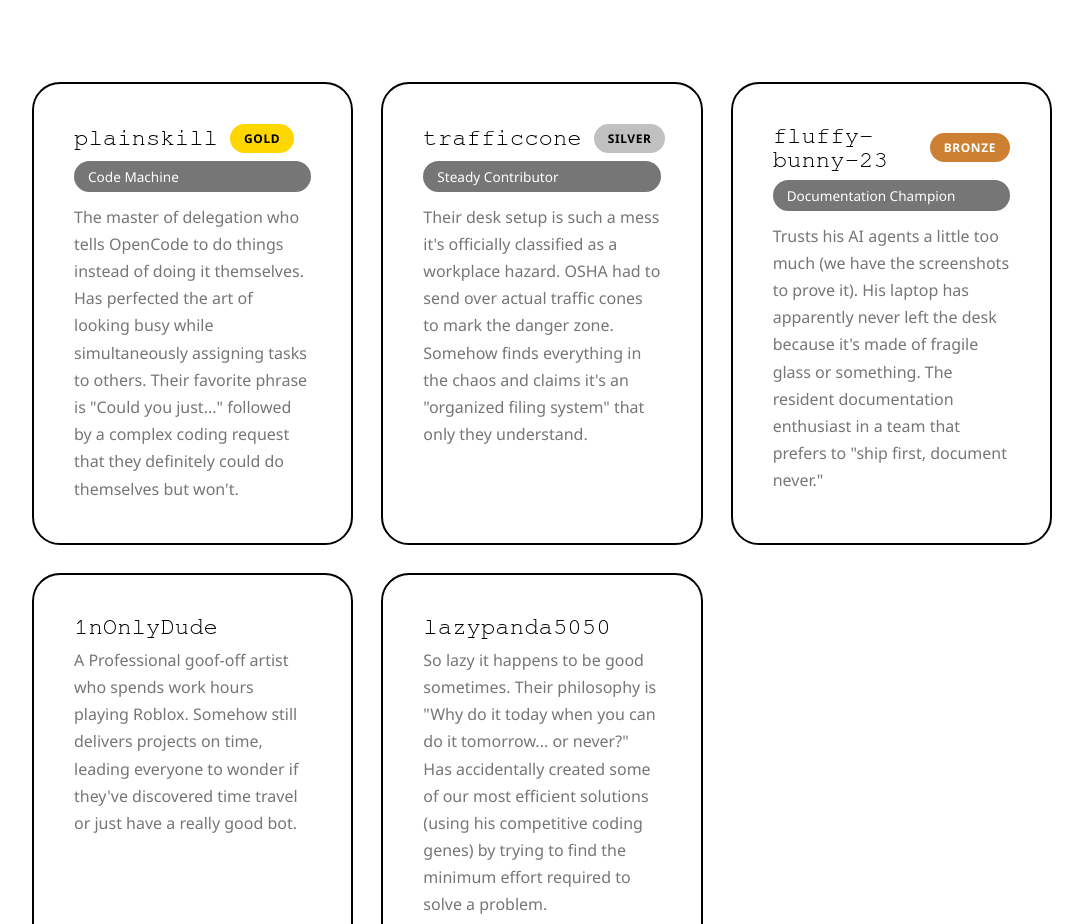
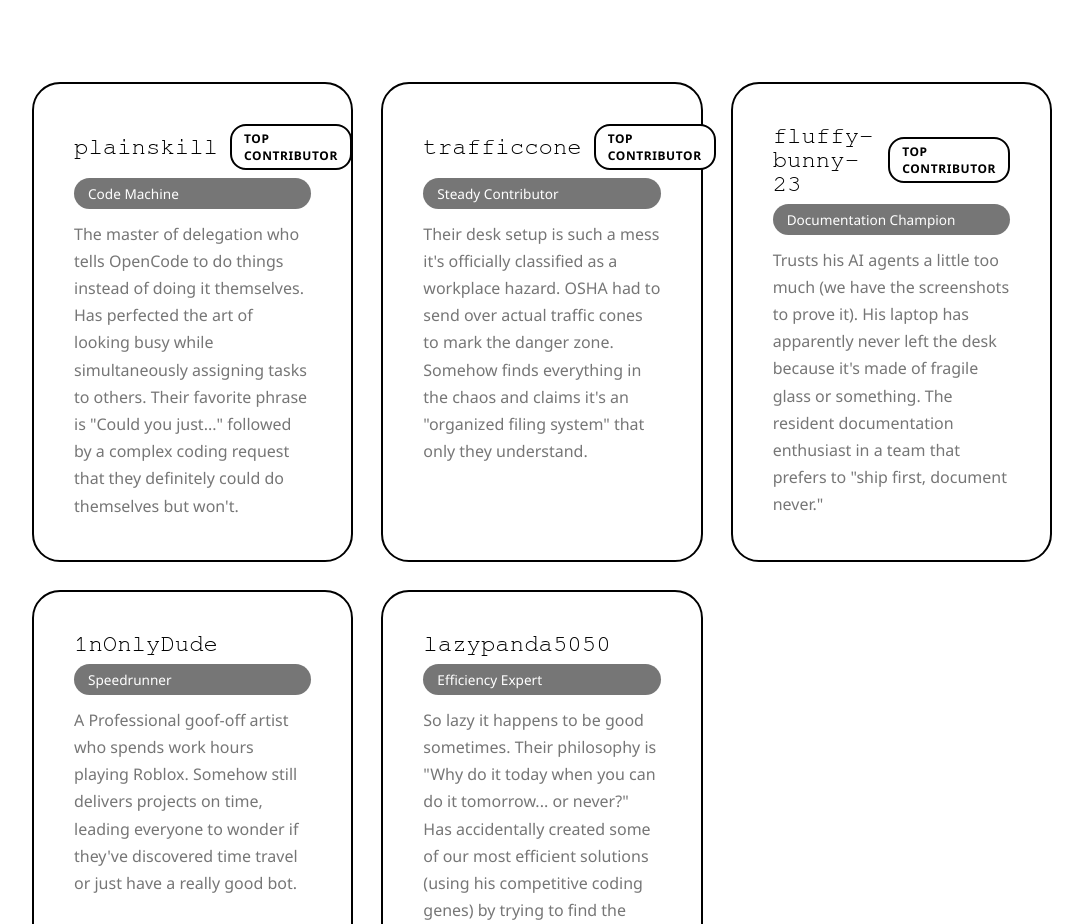
Before and after one commit to LibreLoom/Website, a React (Vite) app in the folder web/: page /team in a window 1280 px wide. Shown: the part 900-1824 px from the top of the page, without its empty margins (98-1181 px from the left). Built offline with nearby package versions, Linux system fonts and the light colour scheme; a web font is replaced by a local one.

Commit message:
Update team badges: all funnyBadges, unified Top Contributor tier

```diff
--- a/web/src/components/Team.jsx
+++ b/web/src/components/Team.jsx
@@ -8,32 +8,34 @@ function Team() {
       name: "plainskill",
       description:
         'The master of delegation who tells OpenCode to do things instead of doing it themselves. Has perfected the art of looking busy while simultaneously assigning tasks to others. Their favorite phrase is "Could you just..." followed by a complex coding request that they definitely could do themselves but won\'t.',
-      tierBadge: "Gold",
+      tierBadge: "Top Contributor",
       funnyBadge: "Code Machine",
     },
     {
       name: "trafficcone",
       description:
         "Their desk setup is such a mess it's officially classified as a workplace hazard. OSHA had to send over actual traffic cones to mark the danger zone. Somehow finds everything in the chaos and claims it's an \"organized filing system\" that only they understand.",
-      tierBadge: "Silver",
+      tierBadge: "Top Contributor",
       funnyBadge: "Steady Contributor",
     },
     {
       name: "fluffy-bunny-23",
       description:
         'Trusts his AI agents a little too much (we have the screenshots to prove it). His laptop has apparently never left the desk because it\'s made of fragile glass or something. The resident documentation enthusiast in a team that prefers to "ship first, document never."',
-      tierBadge: "Bronze",
+      tierBadge: "Top Contributor",
       funnyBadge: "Documentation Champion",
     },
     {
       name: "1nOnlyDude",
       description:
         "A Professional goof-off artist who spends work hours playing Roblox. Somehow still delivers projects on time, leading everyone to wonder if they've discovered time travel or just have a really good bot.",
+      funnyBadge: "Speedrunner",
     },
     {
       name: "lazypanda5050",
       description:
         'So lazy it happens to be good sometimes. Their philosophy is "Why do it today when you can do it tomorrow... or never?" Has accidentally created some of our most efficient solutions (using his competitive coding genes) by trying to find the minimum effort required to solve a problem.',
+      funnyBadge: "Efficiency Expert",
     },
   ];
 
--- a/web/src/styles/Team.css
+++ b/web/src/styles/Team.css
@@ -168,25 +168,9 @@ header,
     font-weight: 600;
     text-transform: uppercase;
     letter-spacing: 0.05em;
-    border: 2px solid;
-}
-
-.tier-gold {
-    background-color: #FFD700;
-    border-color: #FFD700;
-    color: #000000;
-}
-
-.tier-silver {
-    background-color: #C0C0C0;
-    border-color: #C0C0C0;
-    color: #000000;
-}
-
-.tier-bronze {
-    background-color: #CD7F32;
-    border-color: #CD7F32;
-    color: #FFFFFF;
+    border: 2px solid var(--secondary);
+    background-color: var(--primary);
+    color: var(--secondary);
 }
 
 .funny-badge {
```
